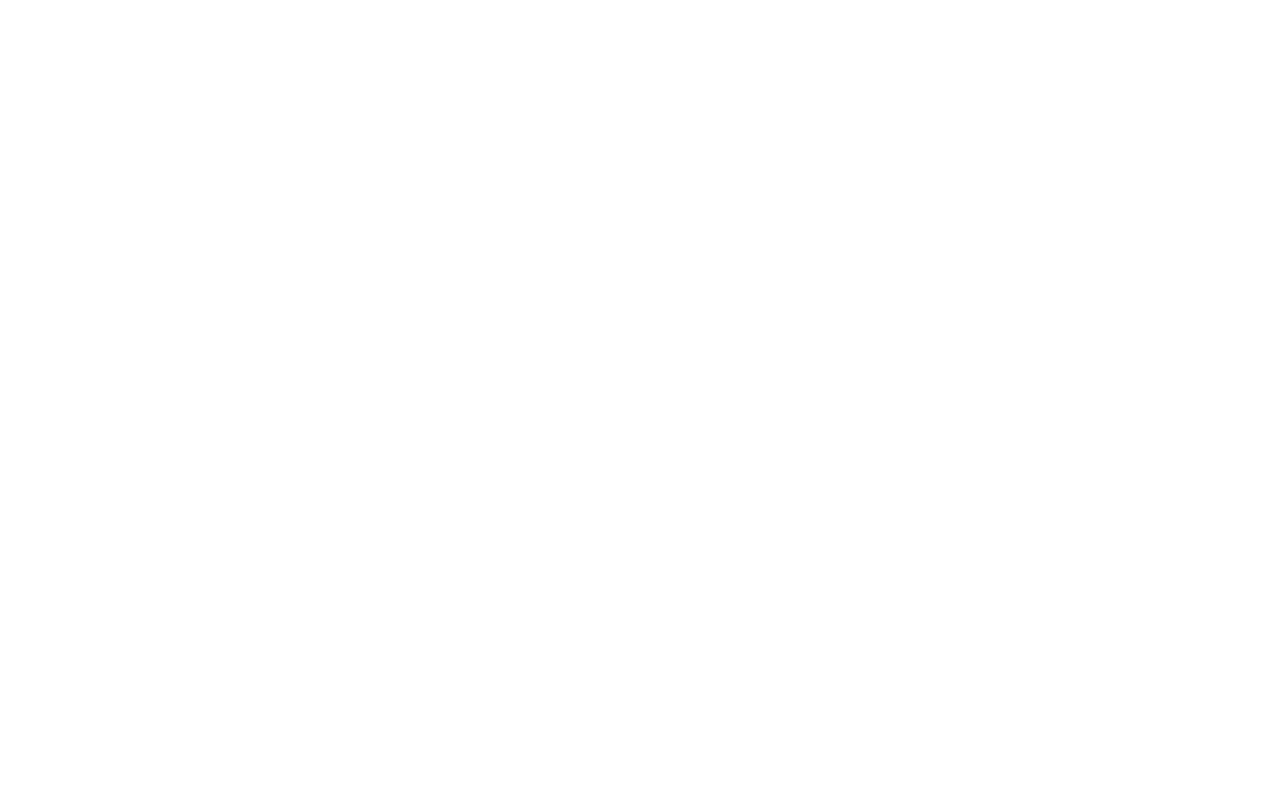
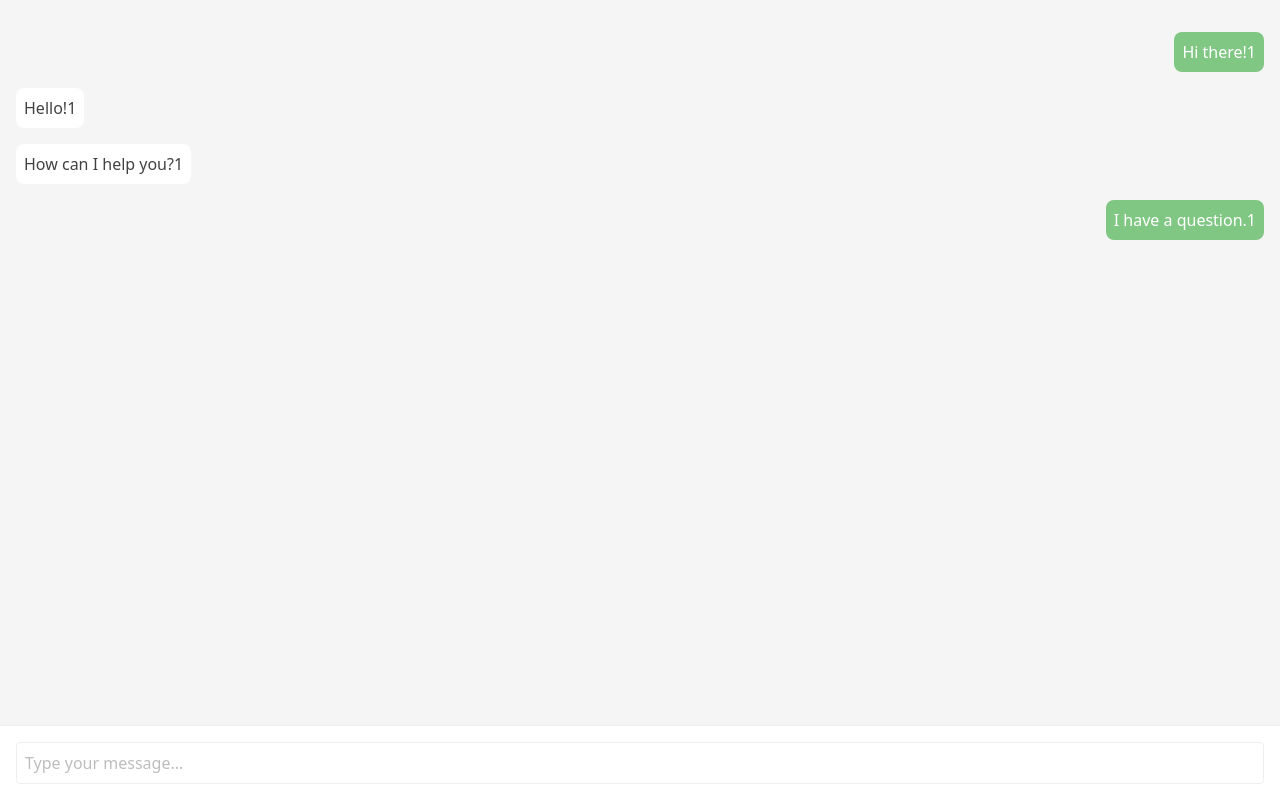
Before and after one commit to slimshady808/doctor-booking-app-frontend, a React (Vite) app: page /user_chat/1 in a window 1280 px wide. Before the commit this address had no page. Built offline with nearby package versions, Linux system fonts and the light colour scheme.

Commit message:
chat initialized

```diff
--- a/src/App.jsx
+++ b/src/App.jsx
@@ -23,6 +23,7 @@
 import { AddTestResult } from './components/doctor/AddTestResult';
 import { AddTestResultPage } from './pages/Doctor/AddTestResultPage';
 import DoctorReviewPage from './pages/Doctor/DoctorReviewPage';
+import { UserChatPage } from './pages/UserChatPage';
 
 function App() {
 
@@ -42,6 +43,9 @@
     <Route Component={DoctorDetailPage} path='/doctor_details/:doctorId'/>
     <Route Component={BookingSuccessPage} path='/success'/>
     <Route Component={UserBookingPage} path='/bookings_list'/>
+    <Route Component={UserChatPage} path='/user_chat/:doctorId'/>
+
+
 
 
     <Route Component={DoctorLogin} path='/doctor_login'/>
--- a/src/components/user/DoctorDetails.jsx
+++ b/src/components/user/DoctorDetails.jsx
@@ -1,6 +1,6 @@
 import axios from 'axios';
 import React, { useEffect, useState } from 'react'
-import { useParams } from 'react-router-dom';
+import { Link, useParams } from 'react-router-dom';
 import {BookingModal} from '../user/BookingModal'
 import {fetchDoctorData,fetchDepartmentById,fetchQualificationById, fetchAddressById,fetchAvailableDates} from '../../Services/UserService'
 import { BsMenuButton } from 'react-icons/bs';
@@ -248,6 +248,13 @@
               Book Here
             </button>
           )}
+
+          <Link
+                to={`/user_chat/${doctorId}`}
+                className="bg-blue-500 hover:bg-blue-700 text-white font-semibold py-2 px-4 rounded focus:outline-none focus:shadow-outline"
+            >
+                Start Chat
+            </Link>
         </div>
       </div>
     </div>
--- /dev/null
+++ b/src/components/user/UserChat.jsx
@@ -0,0 +1,42 @@
+import React, { useState } from 'react';
+import { useParams } from 'react-router-dom';
+
+export const UserChat = () => {
+
+    const { doctorId } = useParams();
+    const [userId,setUser]=useState('')
+
+    const messages = [
+
+        { content: "Hi there!", sender: "user" },
+        { content: "Hello!", sender: "doctor" },
+        { content: "How can I help you?", sender: "doctor" },
+        { content: "I have a question.", sender: "user" },
+    ];
+
+    return (
+        <div className="flex flex-col h-screen bg-gray-100">
+            <div className="flex-grow overflow-y-auto px-4 py-8">
+                {messages.map((message, index) => (
+                    <div
+                        key={index}
+                        className={`flex mb-4 ${message.sender === 'user' ? 'justify-end' : 'justify-start'}`}
+                    >
+                        <div
+                            className={`rounded-lg p-2 max-w-xs ${message.sender === 'user' ? 'bg-green-300 text-white' : 'bg-white text-gray-800'}`}
+                        >
+                            {message.content}{doctorId}
+                        </div>
+                    </div>
+                ))}
+            </div>
+            <div className="bg-white p-4 border-t">
+                <input
+                    className="border rounded p-2 w-full"
+                    type="text"
+                    placeholder="Type your message..."
+                />
+            </div>
+        </div>
+    );
+};
--- /dev/null
+++ b/src/pages/UserChatPage.jsx
@@ -0,0 +1,10 @@
+import React from 'react'
+import { UserChat } from '../components/user/UserChat'
+
+export const UserChatPage = () => {
+  return (
+   <>
+    <UserChat/>
+   </>
+  )
+}
```
Also changed, not shown: src/Services/UserService.jsx (line endings or trailing spaces).
